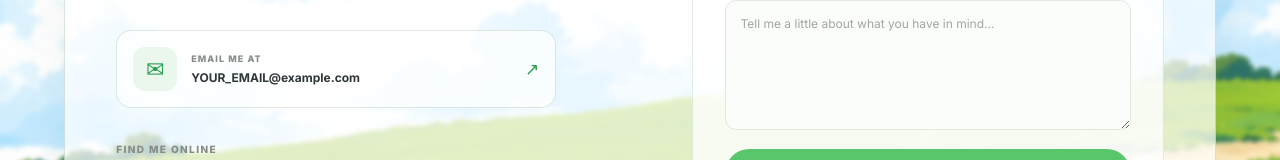
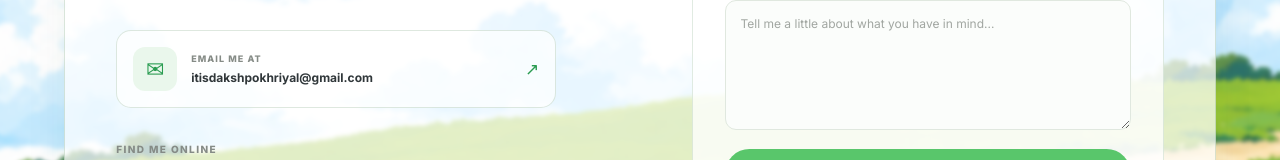
Before and after one commit to daksh-pokhriyal/portfolio, a React (Vite) app: page /contact in a window 1280 px wide. Shown: the part 518-678 px from the top of the page. Built offline with nearby package versions, Linux system fonts and the light colour scheme.

Commit message:
contact page corrected

```diff
--- a/src/pages/Contact.jsx
+++ b/src/pages/Contact.jsx
@@ -1,6 +1,6 @@
 
 function Contact() {
-  const contactEmail = "YOUR_EMAIL@example.com";
+  const contactEmail = "itisdakshpokhriyal@gmail.com";
 
   function handleSubmit(event) {
   event.preventDefault();
```
